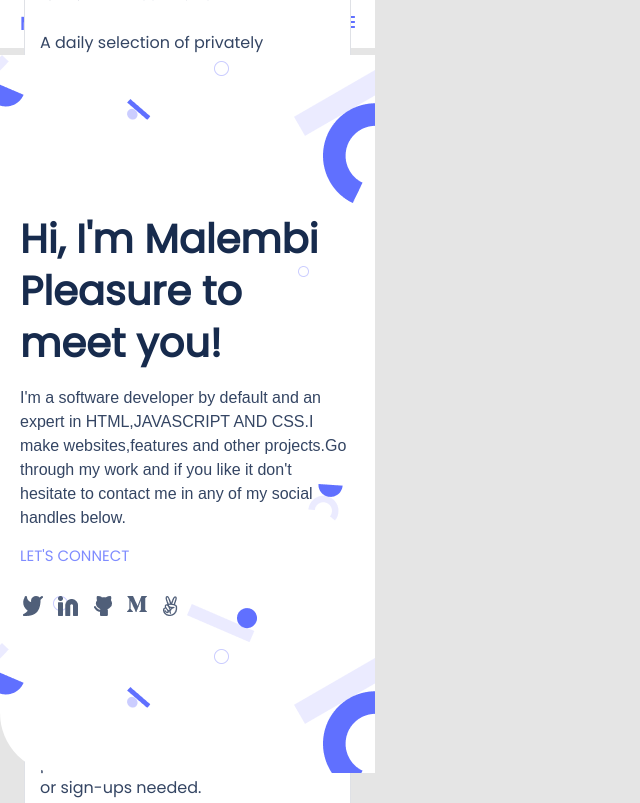
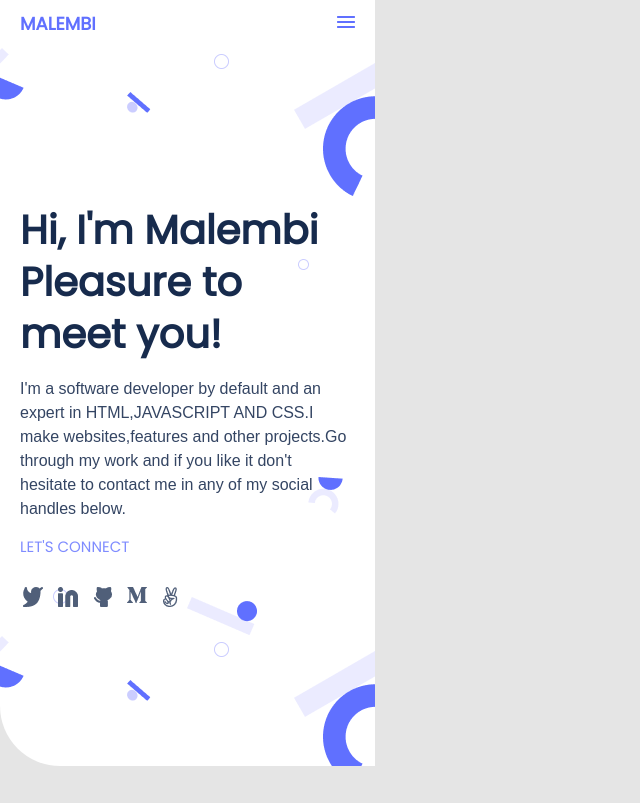
Before and after one commit to malembi/My-Portfolio, a website: page index.html in a window 1280 px wide. Shown: the top 803 px of the page, without its empty margins (0-640 px from the left). Drawn offline with Linux system fonts and the light colour scheme.

Commit message:
modifications on style.css file

```diff
--- a/style.css
+++ b/style.css
@@ -48,7 +48,7 @@
   background-color: #fff;
   border-bottom-left-radius: 60px;
   position: absolute;
-  top: 55px;
+  top: 48px;
 }
 
 .greet {
@@ -95,7 +95,6 @@
   flex-direction: row;
   justify-content: space-evenly;
   width: 170.17px;
-  height: 20px;
   flex: none;
   flex-grow: 0;
   list-style: none;
@@ -137,7 +136,8 @@
   box-sizing: border-box;
   height: 174.25rem;
   width: 23.44rem;
-  margin-top: -1137px;
+  margin-top: 720px;
+
 }
 
 .cards {
```
